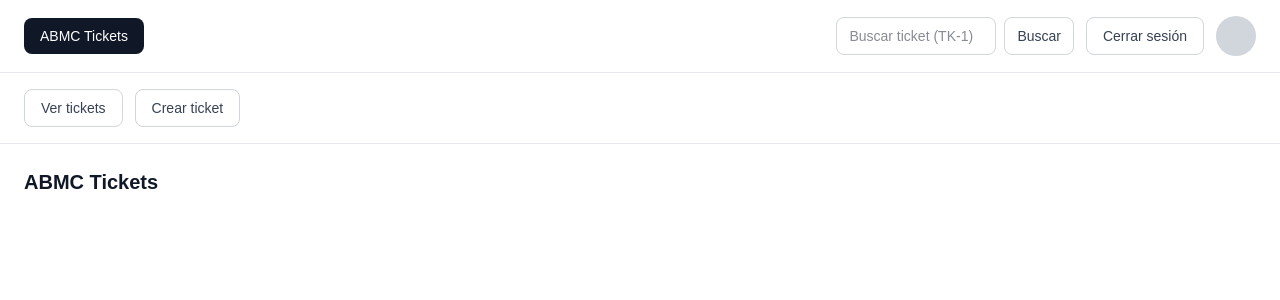
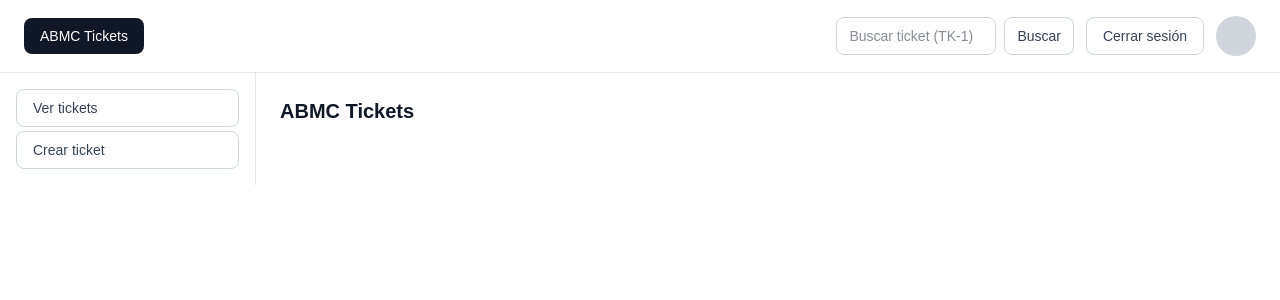
Before and after one commit to jhonny-berdeja/ticket-hub, a Next.js app: page /home/tickets in a window 1280 px wide. Shown: the top 300 px of the page. Built offline with nearby package versions, Linux system fonts and the light colour scheme.

Commit message:
feat(tickets): move tickets nav into a left sidebar

```diff
--- a/app/home/tickets/components/tickets-header/TicketsHeader.tsx
+++ /dev/null
@@ -1,16 +0,0 @@
-import NavLink from "@/common/nav-link/NavLink";
-
-/**
- * Fixed sub-header for the whole /home/tickets tree, same role
- * HomeHeader plays for /home: mounted once in tickets/layout.tsx,
- * stays visible across the landing, list, create, and detail routes
- * instead of only showing on the landing page.
- */
-export default function TicketsHeader() {
-  return (
-    <header className="flex items-center gap-3 border-b border-gray-200 bg-white px-6 py-4">
-      <NavLink href="/home/tickets/list">Ver tickets</NavLink>
-      <NavLink href="/home/tickets/create">Crear ticket</NavLink>
-    </header>
-  );
-}
--- /dev/null
+++ b/app/home/tickets/components/tickets-sidebar/TicketsSidebar.tsx
@@ -0,0 +1,16 @@
+import NavLink from "@/common/nav-link/NavLink";
+
+/**
+ * Fixed sub-nav for the whole /home/tickets tree, same role TicketsHeader
+ * played: mounted once in tickets/layout.tsx, stays visible across the
+ * landing, list, create, and detail routes instead of only showing on the
+ * landing page.
+ */
+export default function TicketsSidebar() {
+  return (
+    <aside className="flex w-64 shrink-0 flex-col gap-1 border-r border-gray-200 bg-white p-4">
+      <NavLink href="/home/tickets/list">Ver tickets</NavLink>
+      <NavLink href="/home/tickets/create">Crear ticket</NavLink>
+    </aside>
+  );
+}
--- a/app/home/tickets/layout.tsx
+++ b/app/home/tickets/layout.tsx
@@ -1,18 +1,18 @@
 import { type ReactNode } from "react";
-import TicketsHeader from "@/app/home/tickets/components/tickets-header/TicketsHeader";
+import TicketsSidebar from "@/app/home/tickets/components/tickets-sidebar/TicketsSidebar";
 
 /**
  * No guard here (unlike users/layout.tsx) -- every authenticated user
  * can see tickets, there's no role restriction at this level (only the
  * approve action inside TicketDetail is role-gated). Just mounts the
- * fixed sub-header so it stays visible across the landing, list,
- * create, and detail routes.
+ * fixed sub-nav so it stays visible across the landing, list, create,
+ * and detail routes.
  */
 export default function TicketsLayout({ children }: { children: ReactNode }) {
   return (
-    <>
-      <TicketsHeader />
-      {children}
-    </>
+    <div className="flex flex-1">
+      <TicketsSidebar />
+      <main className="flex flex-1 flex-col">{children}</main>
+    </div>
   );
 }
--- a/app/home/tickets/page.tsx
+++ b/app/home/tickets/page.tsx
@@ -1,7 +1,7 @@
 /**
  * Landing for the Tickets section: structure only. The entry points
  * into the routed flows (viewing the list, creating a ticket) now live
- * in TicketsHeader, mounted once in tickets/layout.tsx and visible
+ * in TicketsSidebar, mounted once in tickets/layout.tsx and visible
  * across this whole section -- no need to repeat them here.
  */
 export default function TicketsPage() {
```
